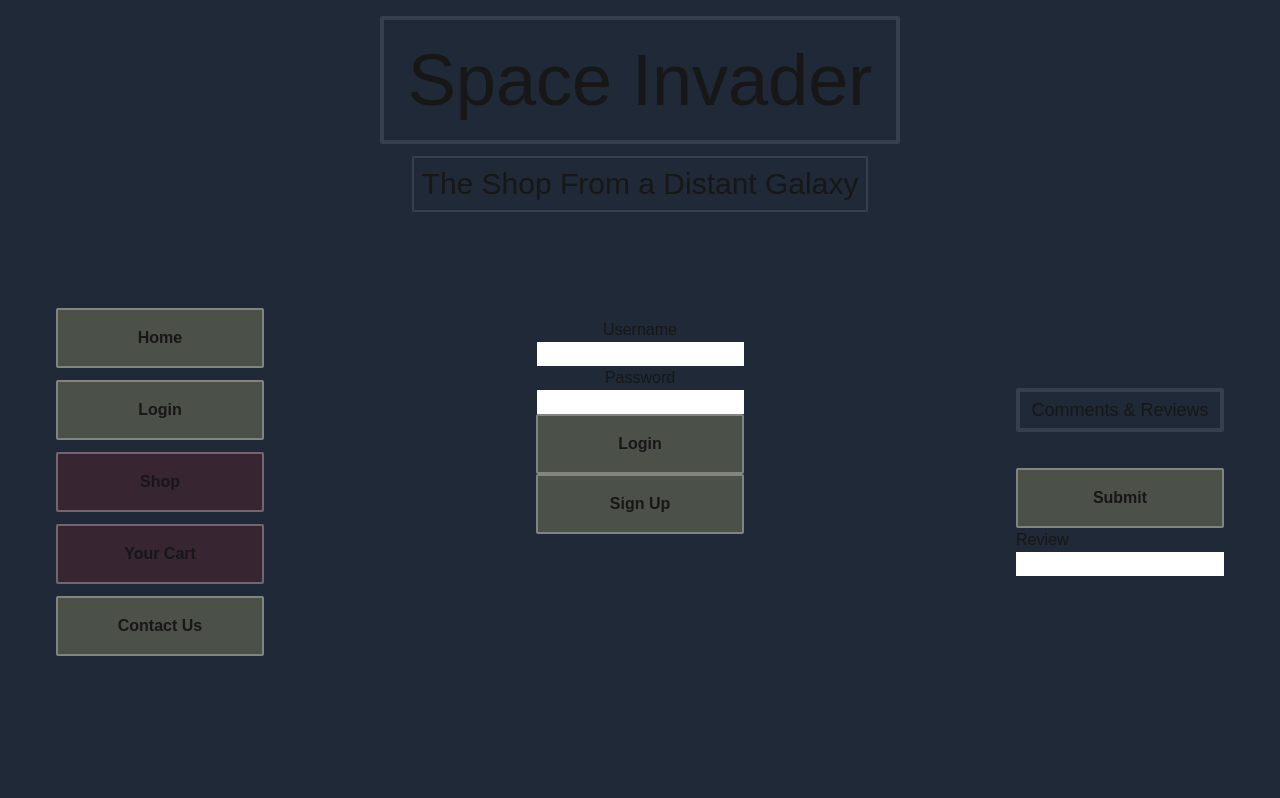
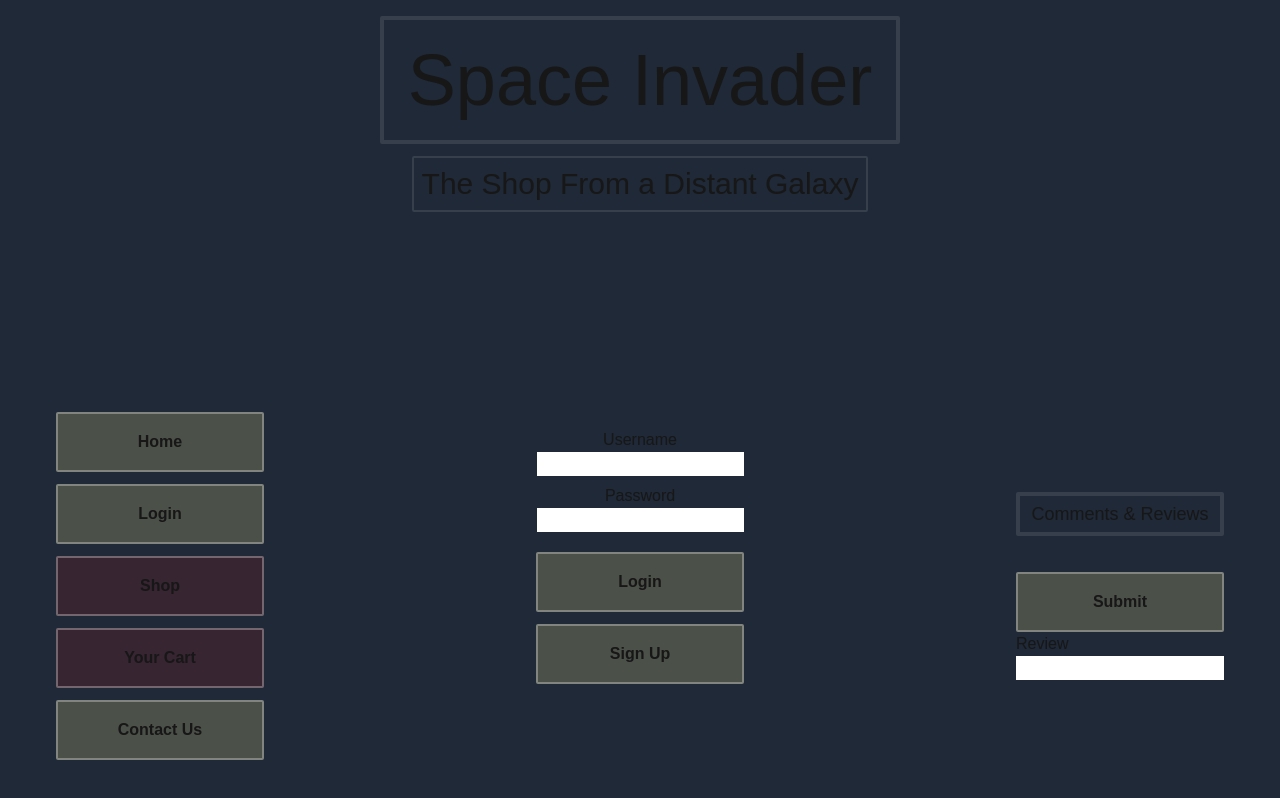
Before and after one commit to MichihideS/sti_Web-API-Backend_projektarbete-frontendv2, a Next.js app: page /login in a window 1280 px wide. Built offline with nearby package versions, Linux system fonts and the light colour scheme; no server answers.

Commit message:
fix some final design on sign up page so it doesn't look so cluttered

```diff
--- a/app/(authentication)/login/page.tsx
+++ b/app/(authentication)/login/page.tsx
@@ -39,7 +39,7 @@ export default function Login() {
 		}
 
 		if (user === "") {
-			setErrorText("Noob try again")
+			setErrorText("Wrong, try again!")
 		}
 	}
 
@@ -61,15 +61,15 @@ export default function Login() {
 			<div className="flex justify-center items-start">
 				<MainTitle />
 			</div>
-			<div className="flex justify-between items-center mb-36">
+			<div className="flex justify-between items-center mb-10">
 				<LeftSideMenu />
 
 				{user === "" ? (
-					<div className="flex flex-col justify-center items-center mb-28">
+					<div className="flex flex-col justify-center items-center mb-10">
 						{/* Username */}
 						<label htmlFor="username">Username</label>
 						<input
-							className="text-black"
+							className="text-black mb-2"
 							type="text"
 							name="username"
 							value={customUser.username}
@@ -87,7 +87,7 @@ export default function Login() {
 						/>
 
 						<p className="text-red-600">{errorText}</p>
-
+						<div className="flex flex-col gap-3 m-1 p-4">
 							<CustomButtonMain
 								title="Login"
 								myFunction={getUser}
@@ -99,6 +99,7 @@ export default function Login() {
 								func={() => {}}
 								bgcolor="bg-yellow-200"
 							></CustomButtonNavigation>
+						</div>
 					</div>
 				) : (
 					<div className="flex flex-col bg-gray-800 justify-center items-center">
```
Lines whose indentation alone changed are shown as unchanged.
